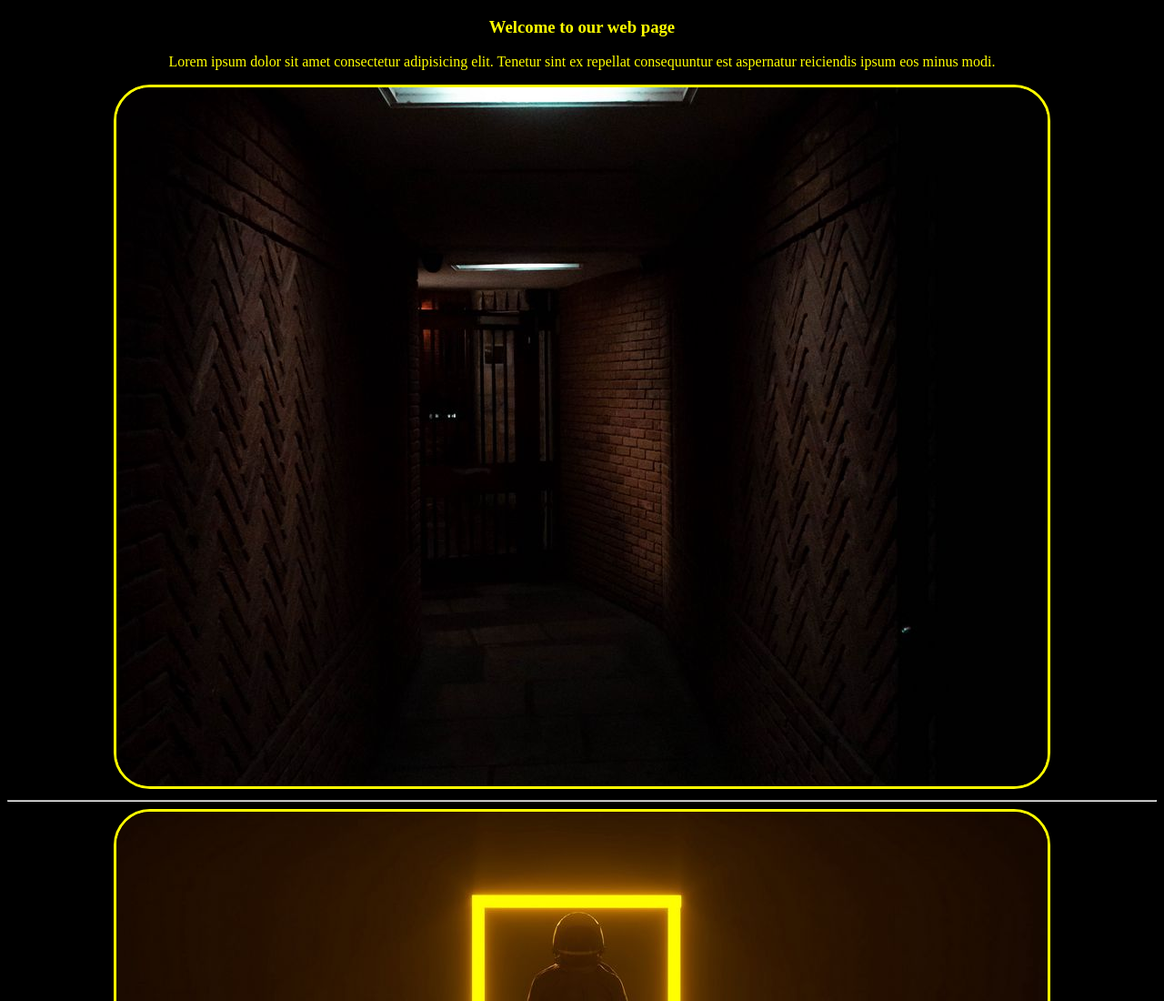
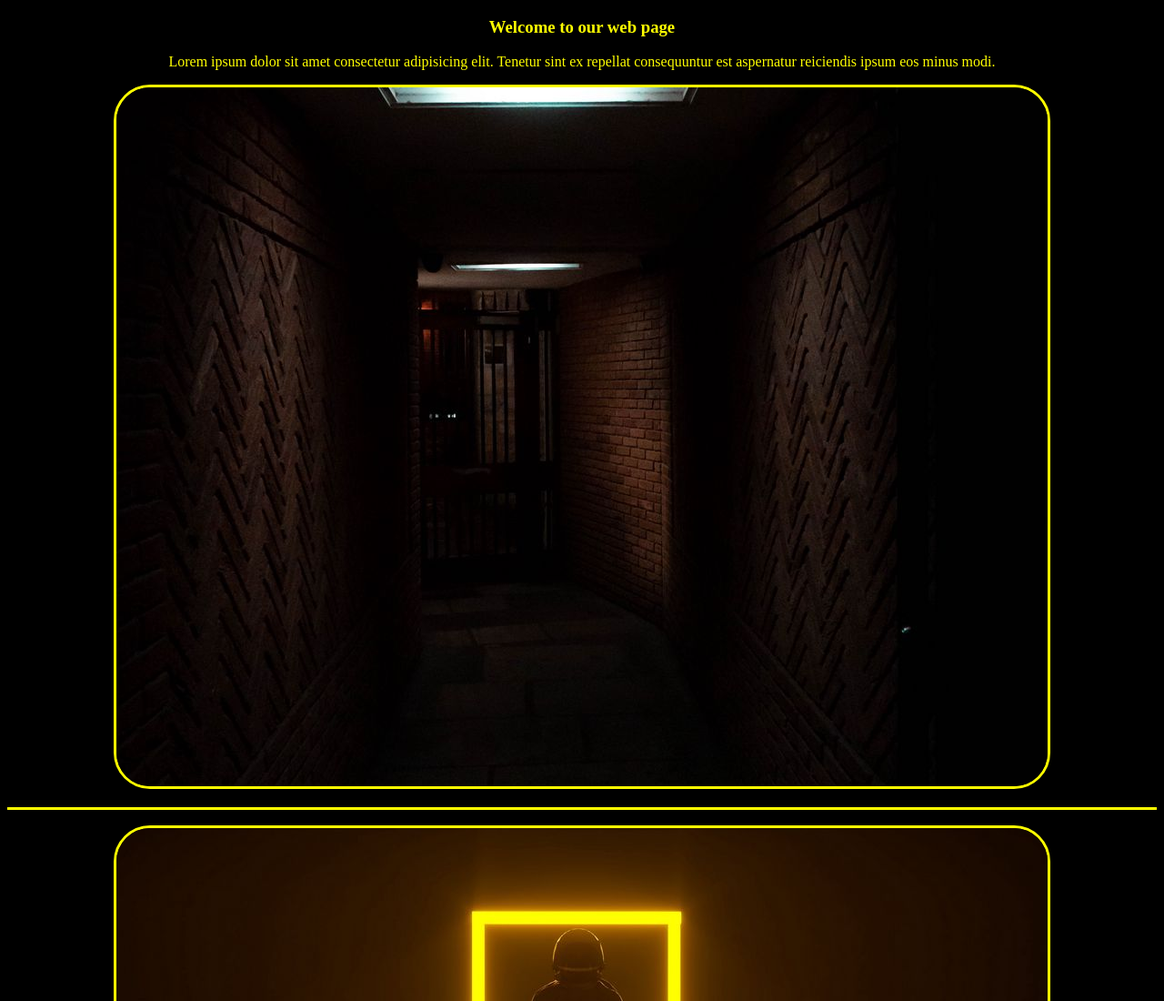
Before and after one commit to AKRkar/Online, a plain HTML site: page index.html in a window 1280 px wide. Shown: the top 1100 px of the page at 91% size. Drawn offline with Linux system fonts and the light colour scheme.

Commit message:
Signed-off-by: AKR <abdulkarimr71@gmail.com>

```diff
--- a/style.css
+++ b/style.css
@@ -11,5 +11,10 @@ img{
 }
 
 hr{
-    color: yellow;
+    display: block;
+    height: 1px;
+    border: 0;
+    border-top: 3px solid yellow;
+    margin: 1em 0;
+    padding: 0;
 }
```
